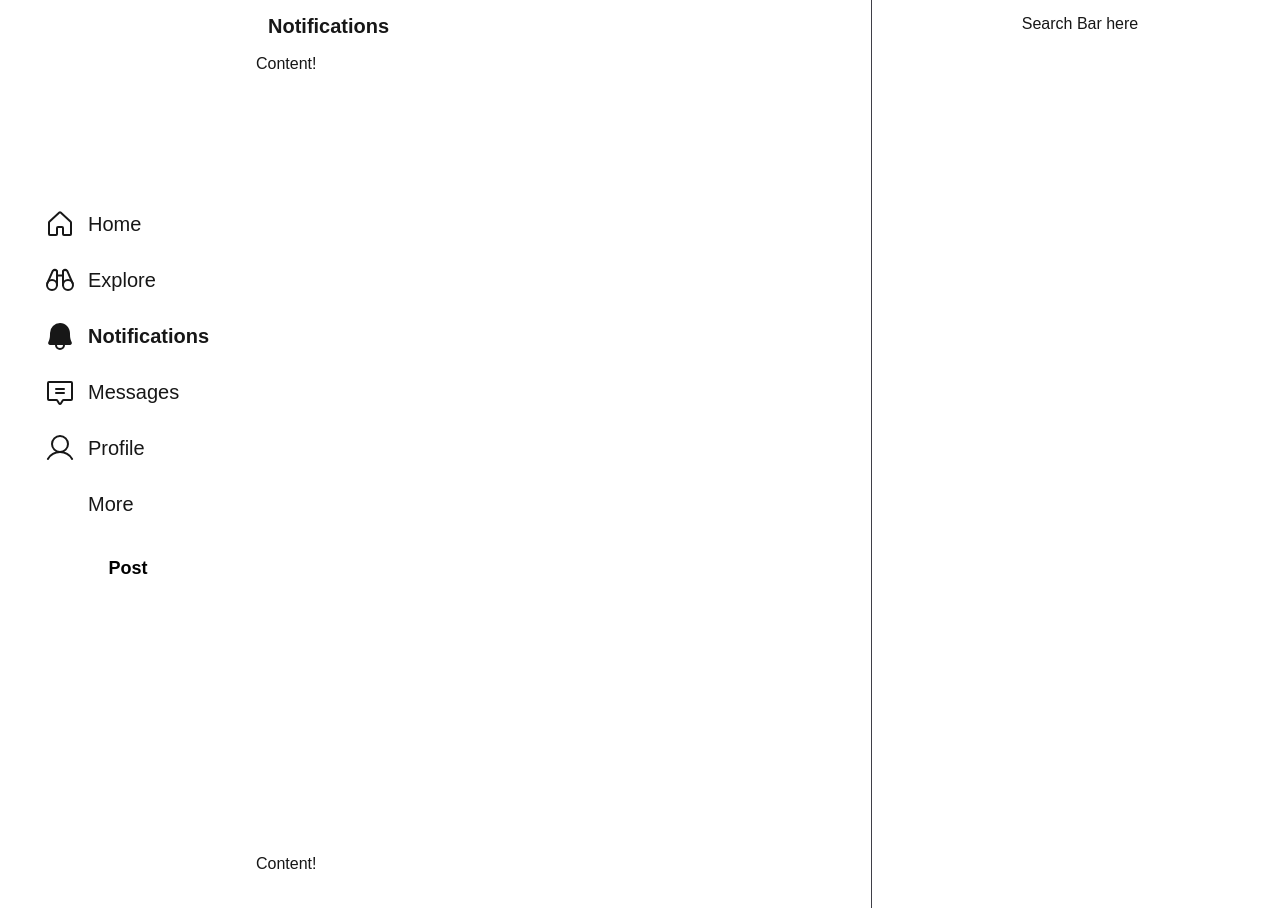
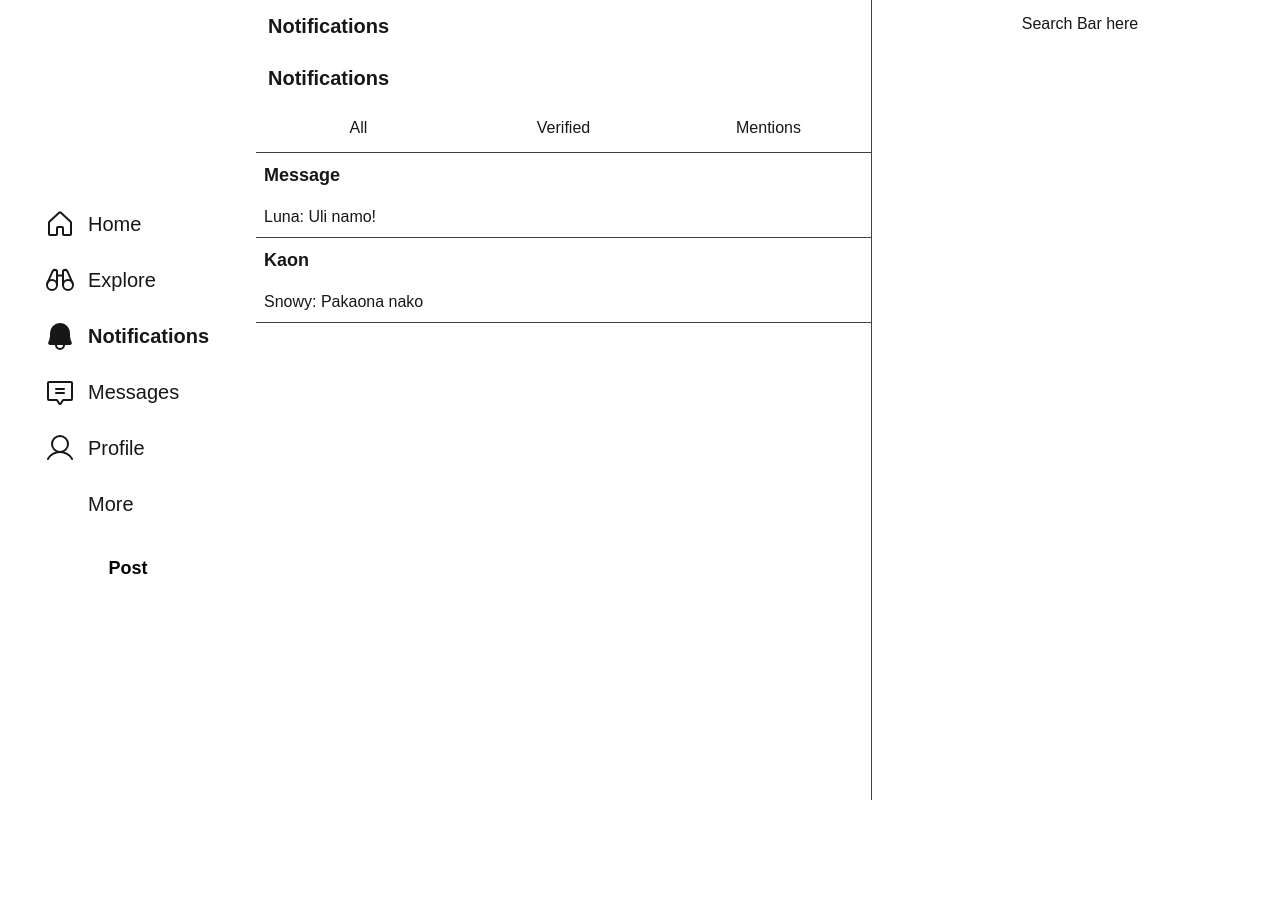
Before and after one commit to pickachuuu/kaleido-client, a Next.js app: page /notifications in a window 1280 px wide. Shown: the top 908 px of the page. After the commit the page ends 800 px from the top, so only its background shows below. Built offline with nearby package versions, Linux system fonts and the light colour scheme.

Commit message:
feat: restructure NotificationsPage to include header and navigation buttons

```diff
--- a/src/app/(dashboard)/notifications/page.tsx
+++ b/src/app/(dashboard)/notifications/page.tsx
@@ -1,12 +1,28 @@
+import TransparentHeader from "@/components/ui/TransparentHeader"
+import NavButtonContainer from "@/components/layout/NavButtonContainer"
+import NavButton from "@/components/ui/NavButton"
+import AllNotifs from "@/components/notification/AllNotifs"
+
 export default function NotificationsPage() {
     return (
         <div>
-            <div className="h-screen">
-                Content!
-            </div>
-            <div className="h-screen">
-                Content!
-            </div>
+            <TransparentHeader>
+                Notifications
+            </TransparentHeader>
+            <NavButtonContainer variant={"three"}>
+                <NavButton>
+                    All
+                </NavButton>
+                <NavButton>
+                    Verified
+                </NavButton>
+                <NavButton>
+                    Mentions
+                </NavButton>
+            </NavButtonContainer>
+
+            <AllNotifs/>
+
         </div>
     )
 }
```
